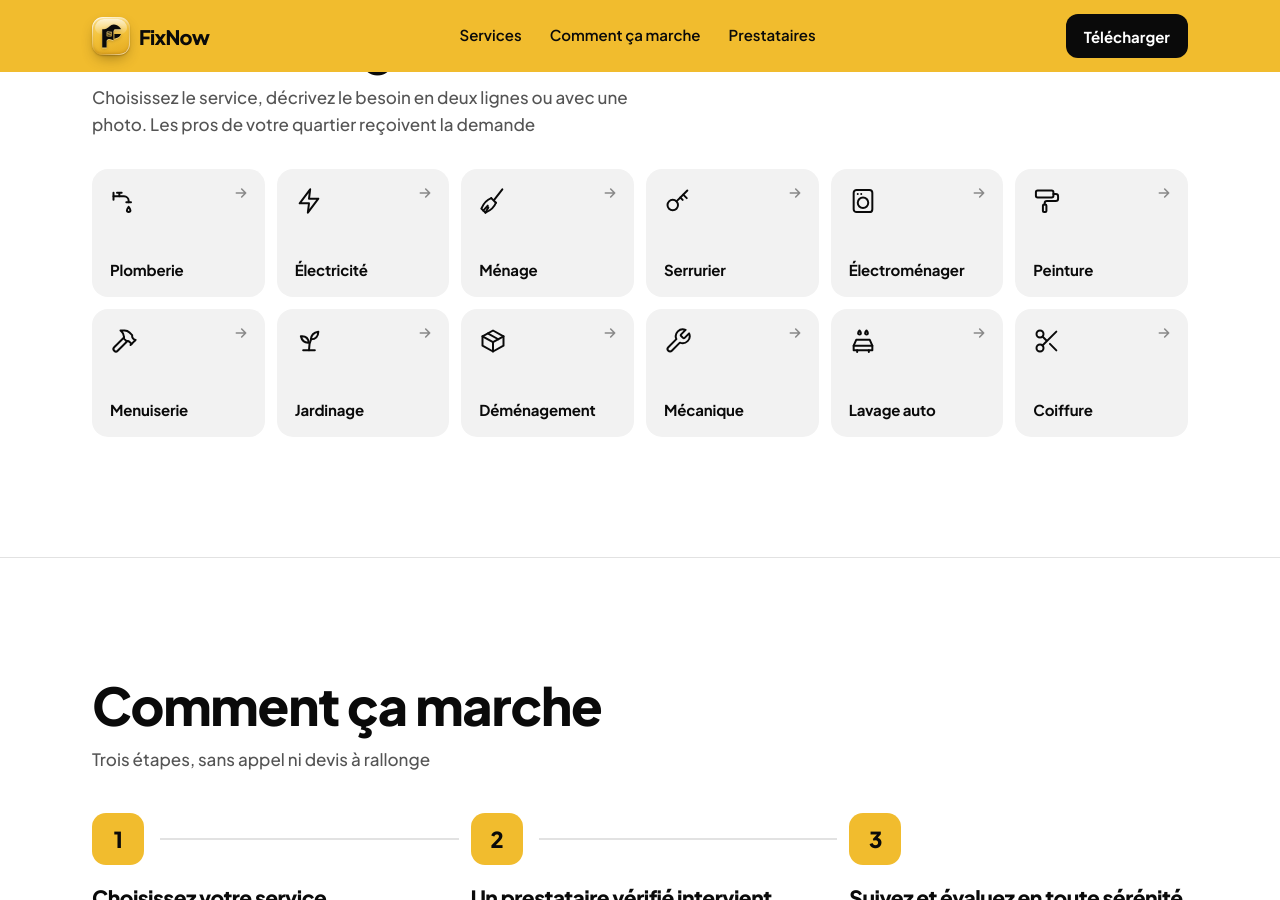
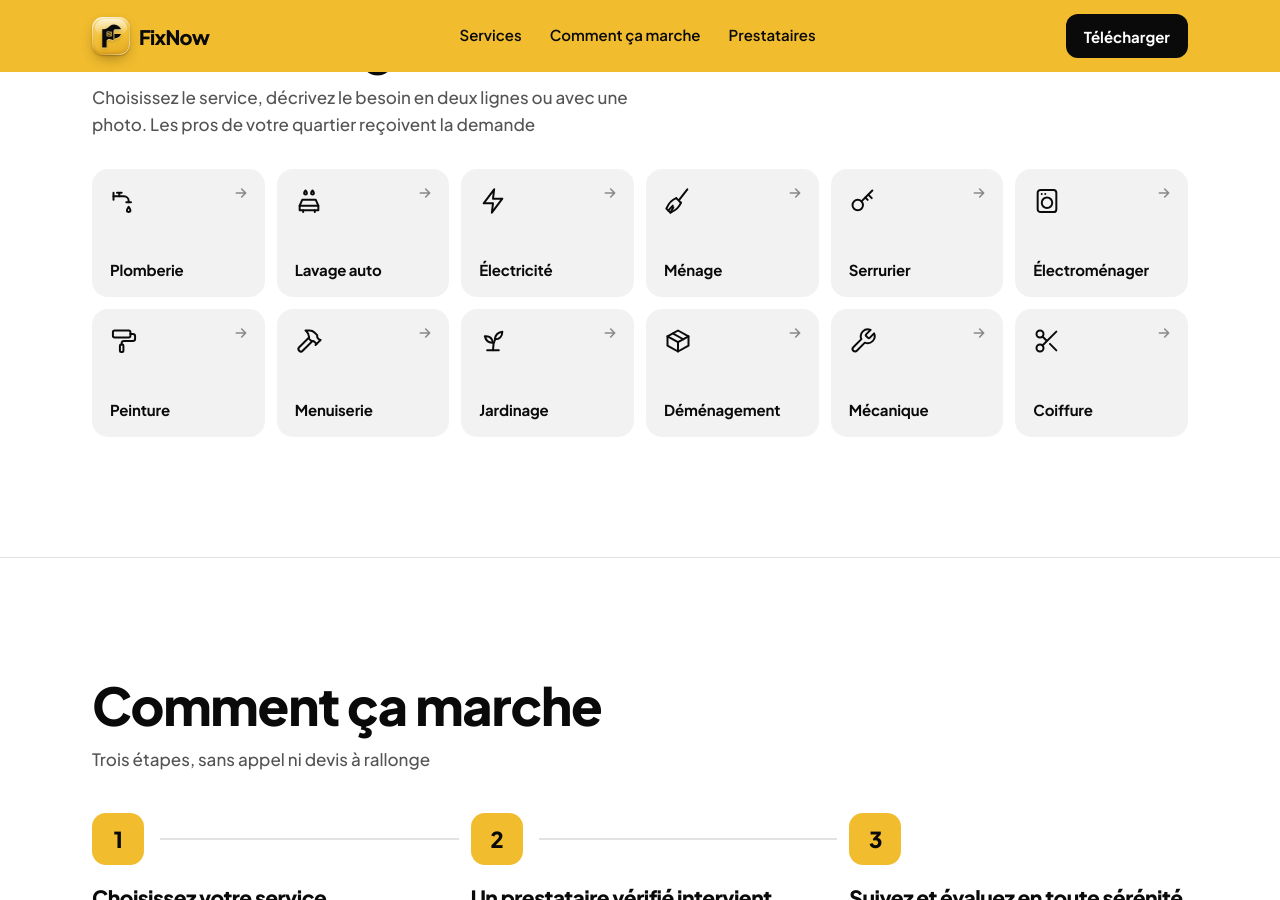
Before and after one commit to Yas-Ho/download, a Jekyll site: the page built from index.html, in a window 1280 px wide and 900 px high, scrolled down 1344 px. Built offline with Jekyll 4.4.1, drawn with Linux system fonts in a browser that asks for light colours.

Commit message:
style: tuile « Lavage auto » juste après « Plomberie » sur l'accueil
Co-Authored-By: Claude Opus 5.5 <noreply@anthropic.com>

```diff
--- a/index.html
+++ b/index.html
@@ -86,6 +86,7 @@ jsonld: jsonld/home.html
       </div>
       <ul class="grid">
         <li class="tile"><svg viewBox="0 0 24 24" aria-hidden="true"><path d="M3 8h9a4 4 0 0 1 4 4v1"/><path d="M3 5v6"/><path d="M8 8V5M6 5h4"/><path d="M14 13h4"/><path d="M16 17s-1.5 1.8-1.5 3a1.5 1.5 0 0 0 3 0c0-1.2-1.5-3-1.5-3z"/></svg><a class="tile-link" href="/plombier-casablanca/">Plomberie</a></li>
+        <li class="tile"><svg viewBox="0 0 24 24" aria-hidden="true"><path d="M4 20v-4l2.2-5h11.6l2.2 5v4z"/><path d="M4 16h16"/><path d="M7 20v1.5M17 20v1.5"/><path d="M9 3s-1.2 1.4-1.2 2.3a1.2 1.2 0 0 0 2.4 0C10.2 4.4 9 3 9 3zM15 3s-1.2 1.4-1.2 2.3a1.2 1.2 0 0 0 2.4 0C16.2 4.4 15 3 15 3z"/></svg><a class="tile-link" href="/lavage-auto-domicile-casablanca/">Lavage auto</a></li>
         <li class="tile"><svg viewBox="0 0 24 24" aria-hidden="true"><path d="M13 2 4 14h8l-1 8 9-12h-8l1-8z"/></svg><a class="tile-link" href="/electricien-casablanca/">Électricité</a></li>
         <li class="tile"><svg viewBox="0 0 24 24" aria-hidden="true"><path d="M20 2l-7 9"/><path d="M10.5 9.5l4 4"/><path d="M14.5 13.5c-1.3 3.5-4.5 6.6-9 8.5L2 18.5C3.9 14 7 10.8 10.5 9.5"/><path d="M5.5 22l2.5-4.5M3.6 20.2 7.5 16"/></svg><a class="tile-link" href="/femme-de-menage-casablanca/">Ménage</a></li>
         <li class="tile"><svg viewBox="0 0 24 24" aria-hidden="true"><circle cx="7.5" cy="15.5" r="4.5"/><path d="M10.7 12.3 20 3"/><path d="M16.5 6.5l3 3M14 9l2 2"/></svg><a class="tile-link" href="/serrurier-casablanca/">Serrurier</a></li>
@@ -95,7 +96,6 @@ jsonld: jsonld/home.html
         <li class="tile"><svg viewBox="0 0 24 24" aria-hidden="true"><path d="M7 20h10"/><path d="M12 20c0-4 .5-7 2-10"/><path d="M12 13.5c-3.5.3-6-1.4-7-5.5 3.8-.4 6.3 1.3 7 5.5z"/><path d="M13.6 10.6c.2-3.6 2.4-6 6.4-6.6-.1 4-2.4 6.3-6.4 6.6z"/></svg><a class="tile-link" href="/jardinier-casablanca/">Jardinage</a></li>
         <li class="tile"><svg viewBox="0 0 24 24" aria-hidden="true"><path d="M21 8 12 3 3 8v8l9 5 9-5V8z"/><path d="m3 8 9 5 9-5M12 13v8"/><path d="m7.5 5.5 9 5"/></svg><a class="tile-link" href="/demenagement-casablanca/">Déménagement</a></li>
         <li class="tile"><svg viewBox="0 0 24 24" aria-hidden="true"><path d="M14.7 6.3a1 1 0 0 0 0 1.4l1.6 1.6a1 1 0 0 0 1.4 0l3.8-3.8a6 6 0 0 1-7.9 7.9l-6.9 6.9a2.1 2.1 0 0 1-3-3l6.9-6.9a6 6 0 0 1 7.9-7.9l-3.8 3.8z"/></svg><a class="tile-link" href="/mecanicien-a-domicile-casablanca/">Mécanique</a></li>
-        <li class="tile"><svg viewBox="0 0 24 24" aria-hidden="true"><path d="M4 20v-4l2.2-5h11.6l2.2 5v4z"/><path d="M4 16h16"/><path d="M7 20v1.5M17 20v1.5"/><path d="M9 3s-1.2 1.4-1.2 2.3a1.2 1.2 0 0 0 2.4 0C10.2 4.4 9 3 9 3zM15 3s-1.2 1.4-1.2 2.3a1.2 1.2 0 0 0 2.4 0C16.2 4.4 15 3 15 3z"/></svg><a class="tile-link" href="/lavage-auto-domicile-casablanca/">Lavage auto</a></li>
         <li class="tile"><svg viewBox="0 0 24 24" aria-hidden="true"><circle cx="6" cy="6" r="3"/><circle cx="6" cy="18" r="3"/><path d="M20 4 8.1 15.9M14.5 14.5 20 20M8.1 8.1 12 12"/></svg><a class="tile-link" href="/coiffeur-a-domicile-casablanca/">Coiffure</a></li>
       </ul>
     </div>
```
